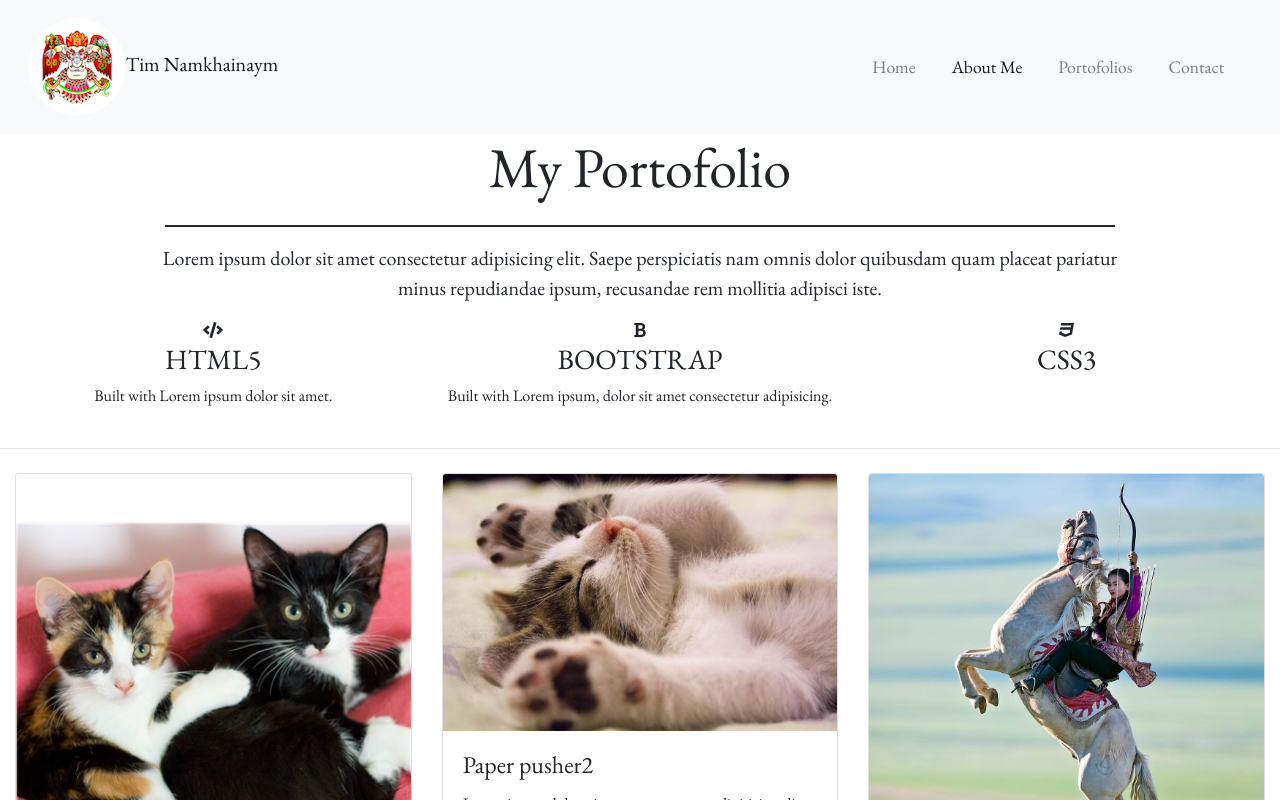
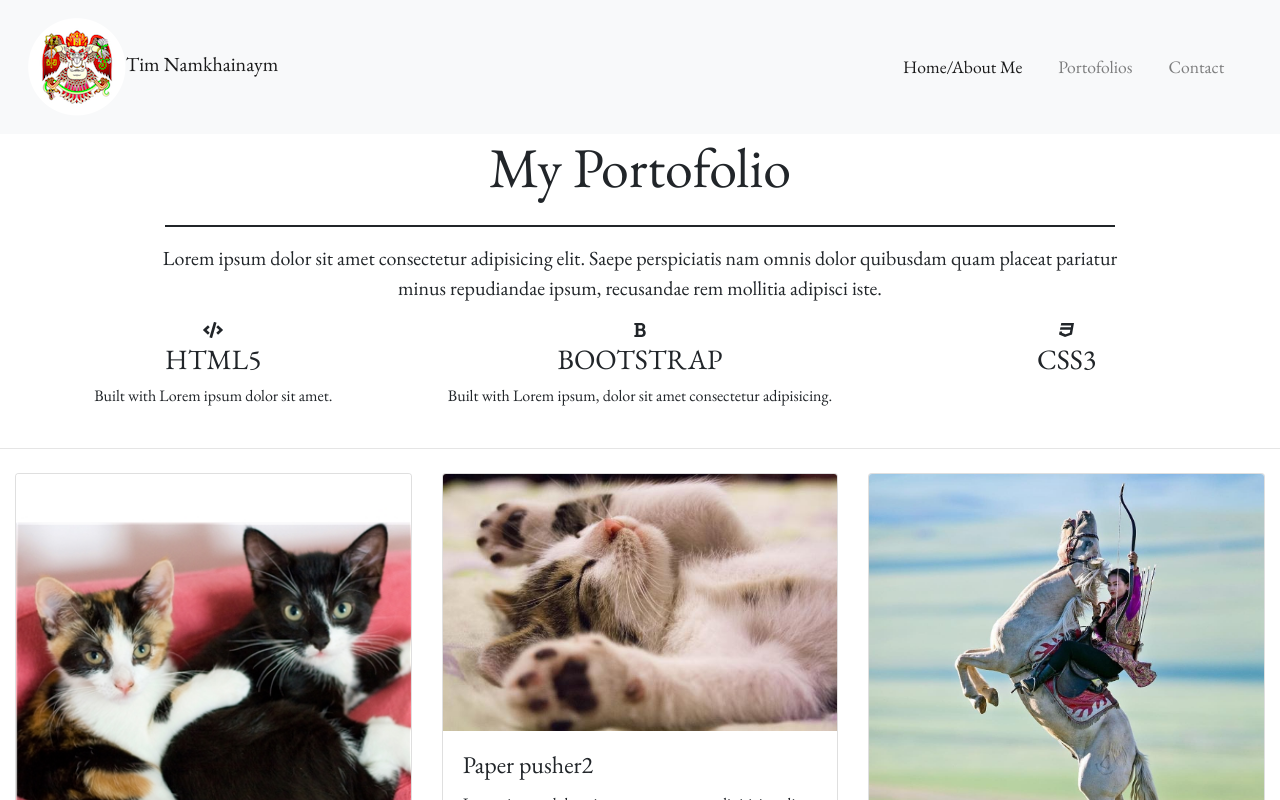
Before and after one commit to BudkasTim/homeWork-2nd, a plain HTML site: page portofolio.html in a window 1280 px wide. Shown: the top 800 px of the page. Drawn offline with nearby package versions, Linux system fonts and the light colour scheme.

Commit message:
removed xtra nav link

```diff
--- a/portofolio.html
+++ b/portofolio.html
@@ -25,11 +25,9 @@
 			</button>
 			<div class="collapse navbar-collapse" id="navbarResponsive">
 				<ul class="navbar-nav ml-auto">  <!-- ml-auto will push (unoredered list) nav to right hand side-->
-					<li class="nav-item">
-						<a class="nav-link" href="index.html"> Home</a>
-					</li>
+
 					<li class="nav-item active">
-						<a class="nav-link" href="#"> About Me </a>
+						<a class="nav-link" href="#"> Home/About Me </a>
 					</li>
 					<li class="nav-item">
 						<a class="nav-link" href="portofolio.html"> Portofolios</a>
```
